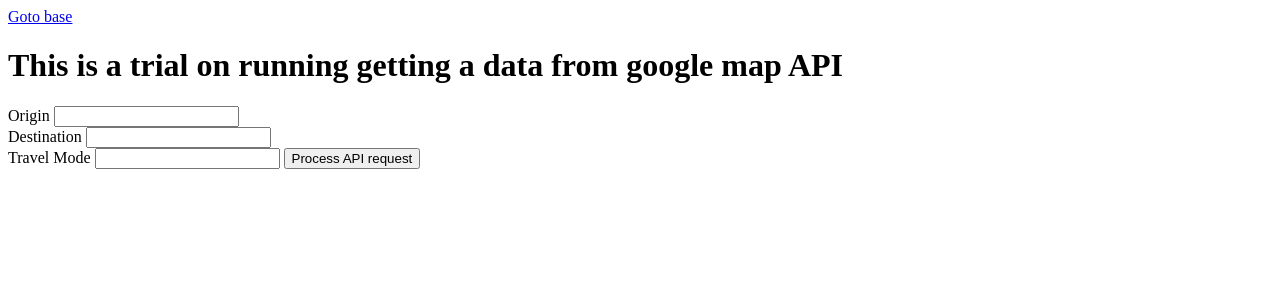
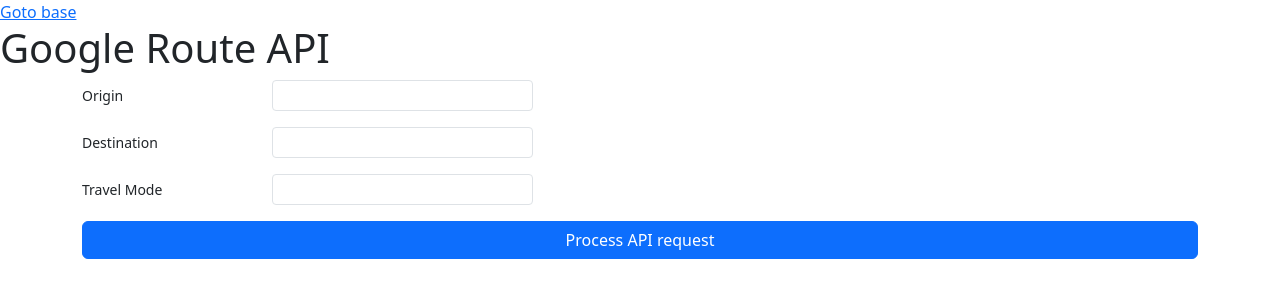
Before and after one commit to lowiechojas/ApiPractice, a Flask app: page /index in a window 1280 px wide. Shown: the top 300 px of the page. Run offline with Flask 3, Linux system fonts and the light colour scheme.

Commit message:
Added bootstrap link for formatting. formatted the form and result output

```diff
--- a/templates/base.html
+++ b/templates/base.html
@@ -3,6 +3,7 @@
 <head>
     <meta charset="UTF-8">
     <meta name="viewport" content="width=device-width, initial-scale=1.0">
+    <link href="https://cdn.jsdelivr.net/npm/bootstrap@5.3.5/dist/css/bootstrap.min.css" rel="stylesheet" integrity="sha384-SgOJa3DmI69IUzQ2PVdRZhwQ+dy64/BUtbMJw1MZ8t5HZApcHrRKUc4W0kG879m7" crossorigin="anonymous">
     <title>{% block title %} Default title {%endblock%}</title>
 </head>
 <body>
@@ -11,6 +12,8 @@
     <h1>This is the base.html</h1>
     <a href="{{url_for('index')}}">Go to index page</a>
     {% endblock%}
+    <script src="https://cdn.jsdelivr.net/npm/@popperjs/core@2.11.8/dist/umd/popper.min.js" integrity="sha384-I7E8VVD/ismYTF4hNIPjVp/Zjvgyol6VFvRkX/vR+Vc4jQkC+hVqc2pM8ODewa9r" crossorigin="anonymous"></script>
+<script src="https://cdn.jsdelivr.net/npm/bootstrap@5.3.5/dist/js/bootstrap.min.js" integrity="sha384-VQqxDN0EQCkWoxt/0vsQvZswzTHUVOImccYmSyhJTp7kGtPed0Qcx8rK9h9YEgx+" crossorigin="anonymous"></script>
     <script src="{{ url_for('static', filename='app.js') }}"></script>
 </body>
 </html>
--- a/templates/index.html
+++ b/templates/index.html
@@ -3,24 +3,42 @@
 {% block content%}
 <a href="{{url_for('home')}}">Goto base</a>
 
-<h1>This is a trial on running getting a data from google map API</h1>
+<h1>Google Route API</h1>
+<div class="container">
     <form action="/index" method="POST">
-    <label for="forigin">Origin</label>
-    <input type="text" name="forigin" id="forigin" required><br>
-    <label for="fdestination">Destination</label>
-    <input type="text" name="fdestination" id="fdestination" required><br>
-    <label for="fmode">Travel Mode</label>
-    <input type="text" name="fmode" id="fmode" required>
-
-    <button type="submit">Process API request</button>
+        <div class="row mb-3">
+            <label class="col-sm-2 col-form-label col-form-label-sm" for="forigin">Origin</label>
+            <div class="col-sm-3">
+                <input class="form-control form-control-sm" type="text" name="forigin" id="forigin" required>
+            </div>
+        </div>
+        <div class="row mb-3">
+            <label class="col-sm-2 col-form-label col-form-label-sm" for="fdestination">Destination</label>
+            <div class="col-sm-3">
+                <input class="form-control form-control-sm" type="text" name="fdestination" id="fdestination" required>
+            </div>
+        </div>
+        <div class="row mb-3">
+            <label class="col-sm-2 col-form-label col-form-label-sm" for="fmode">Travel Mode</label>
+            <div class="col-sm-3">
+                <input class="form-control form-control-sm" type="text" name="fmode" id="fmode" required>
+            </div>
+        </div>
+        <div class="d-grid mx-auto">
+            <button class="btn btn-primary" type="submit">Process API request</button>
+        </div>
     </form>
-
+</div>
+<div class="container">
     {% if result %}
-        <h2>Result:
+            <h2 class="lead">Result:
+                <ol>
                 {% for my_item in result %}
-            <br>{{my_item}}
+                    <li>{{my_item}}</li>
                     {%endfor%}
+                </ol>
             </h2>
     {% endif %}
+</div>
 
 {%endblock%}
```
Lines whose indentation alone changed are shown as unchanged.
